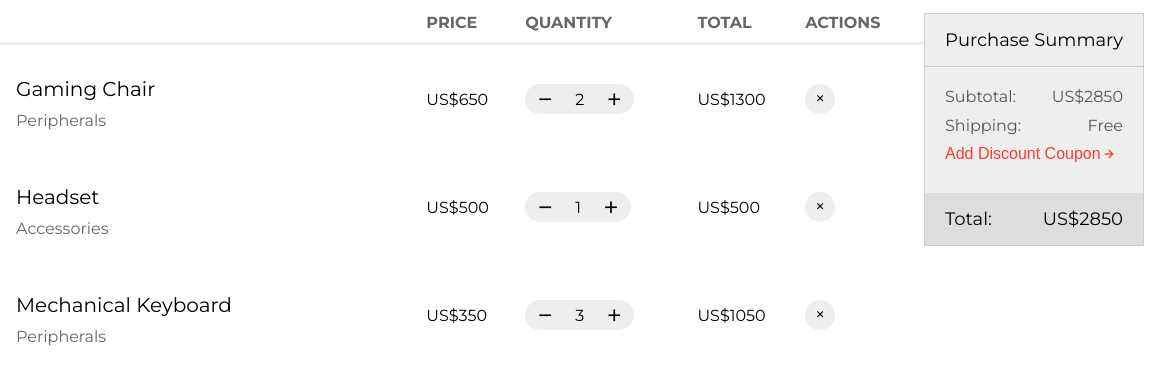
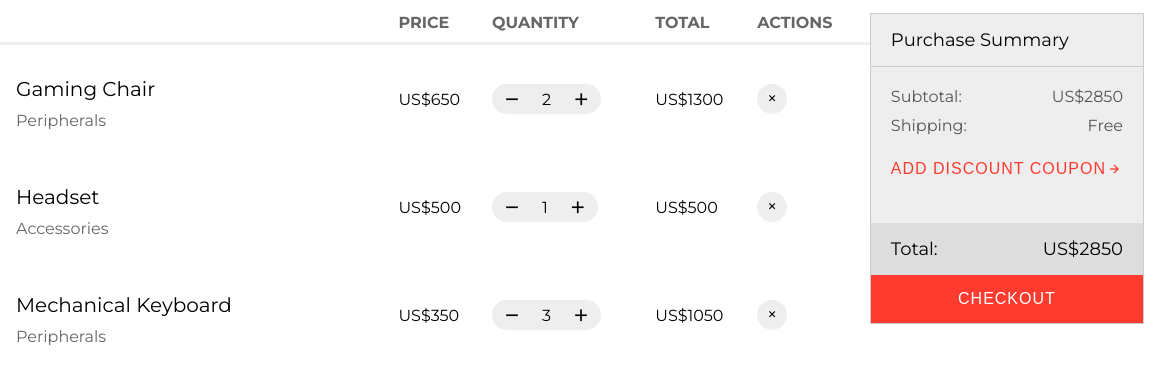
Before and after one commit to ViniciusAvila1/shopping-cart, a plain HTML site: page index.html in a window 1280 px wide. Shown: the part 221-594 px from the top of the page, 120-1280 px from the left. Drawn offline with nearby package versions, Linux system fonts and the light colour scheme.

Commit message:
feat: add checkout button

```diff
--- a/index.html
+++ b/index.html
@@ -169,6 +169,7 @@
               <span>Total:</span>
               <span>US$2850</span>
             </footer>
+            <button>checkout</button>
           </div>
         </aside>
       </div>
--- a/style.css
+++ b/style.css
@@ -159,3 +159,20 @@ table thead tr th {
   display: flex;
   justify-content: space-between;
 }
+
+.box button {
+  border: 0;
+  padding: 15px 0;
+  color: #fff;
+  background: #ff3a2f;
+  display: block;
+  width: 100%;
+  text-transform: uppercase;
+  letter-spacing: 1px;
+  font-size: 16px;
+}
+
+.box button:hover {
+  background: #3bc55b;
+  cursor: pointer;
+}
```
